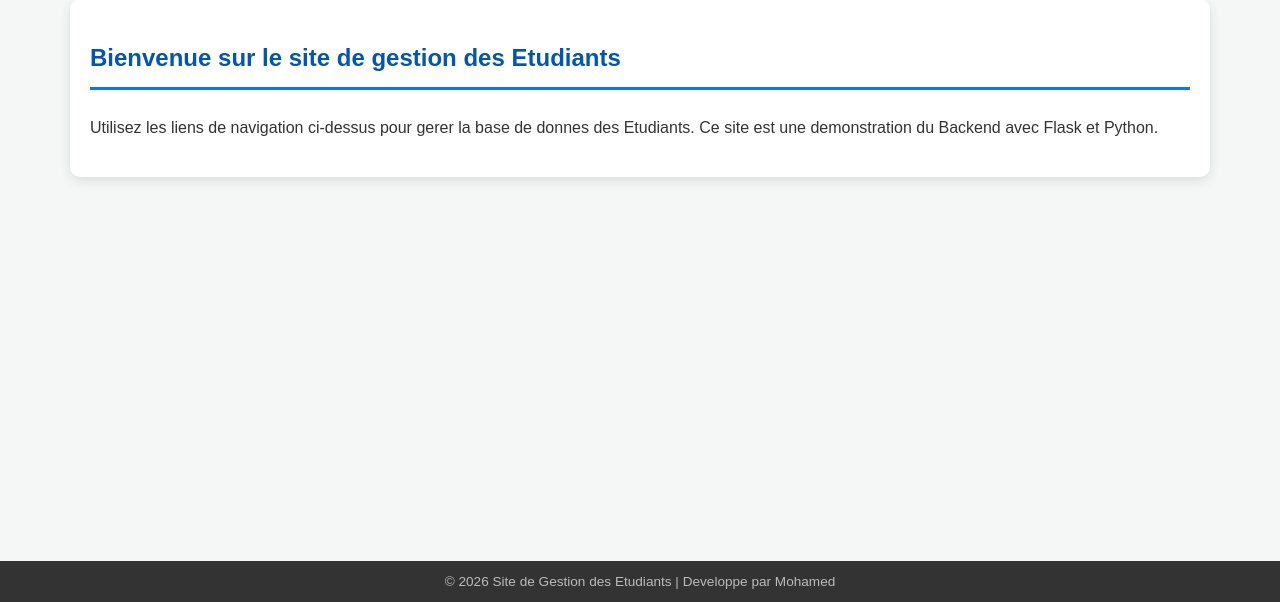
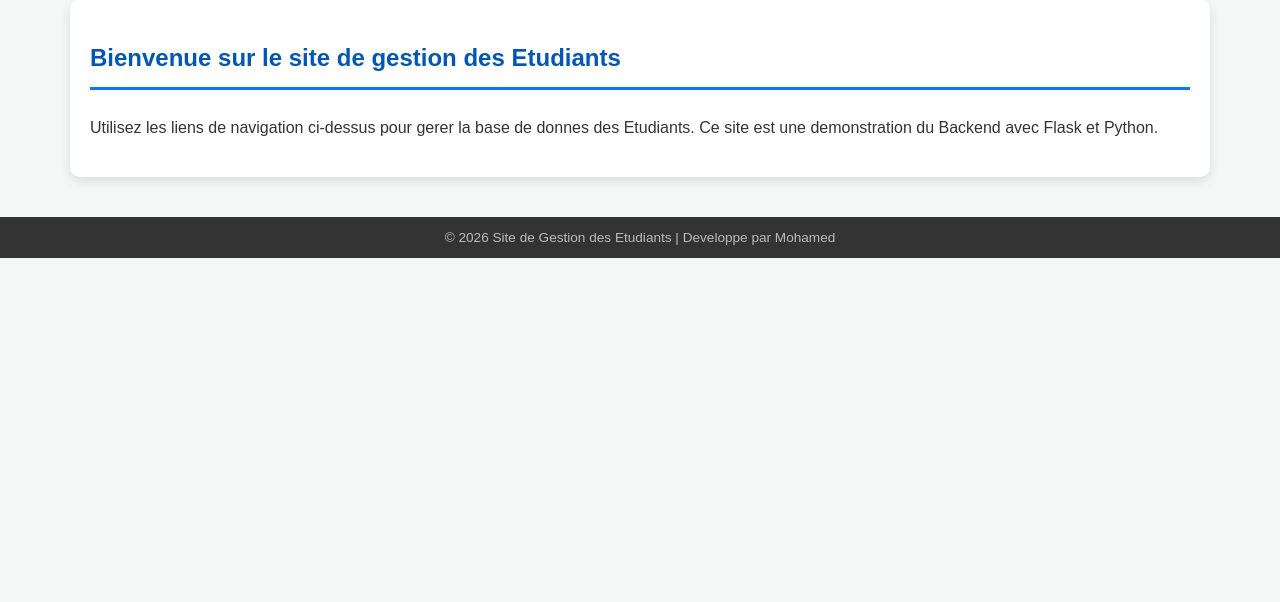
Before and after one commit to daniel-wix/Flask-Students, a Flask app: page / in a window 1280 px wide. Shown: the part 201-803 px from the top of the page. After the commit the page ends 459 px from the top, so only its background shows below. Run offline with Flask 3, Linux system fonts and the light colour scheme.

Commit message:
simple edit for footer

```diff
--- a/static/style.css
+++ b/static/style.css
@@ -68,7 +68,7 @@ body {
     color: #bbb;
     text-align: center;
     padding: 10px 0;
-    margin-top: 30%;
+    margin-top: 40px;
 }
 
 .footer-text {
```
